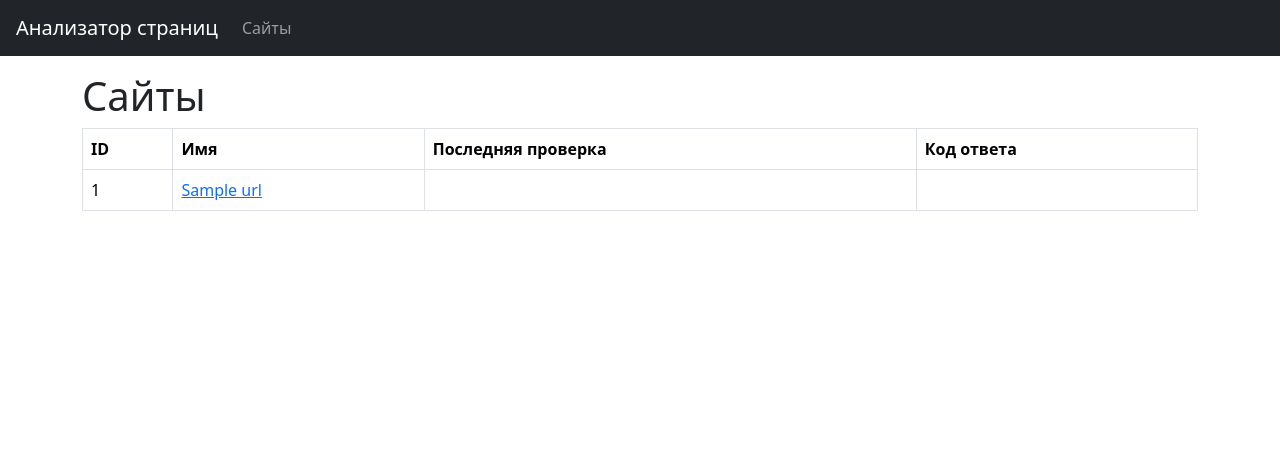
After one commit to Asgef/python-project-83, a Flask app: page /urls in a window 1280 px wide. The commit adds this page. Shown: the top 467 px of the page. Run offline with Flask 3, Linux system fonts and the light colour scheme; a database or web service that is not in the repository returns one stand-in record (values such as "Sample title"); some libraries are stand-ins or nearby versions.

Commit message:
Add urls.html and handler

```diff
--- a/page_analyzer/app.py
+++ b/page_analyzer/app.py
@@ -7,11 +7,13 @@ from flask import (
     get_flashed_messages,
     redirect
 )
-from dotenv import load_dotenv
-from page_analyzer.db import add_url_to_db, get_url_by_name, get_url_by_id
+from page_analyzer.db import (
+    add_url_to_db, get_url_by_name, get_url_by_id, get_all_urls
+)
 from page_analyzer.validator import (
     validate, ERROR_INVALID_URL, ERROR_URL_EXISTS
 )
+from dotenv import load_dotenv
 import os
 
 load_dotenv()
@@ -26,7 +28,7 @@ def index():
     return render_template('index.html')
 
 
-@app.route('/urls', methods=['POST'])
+@app.post('/urls')
 def post_urls():
 
     url = request.form.get('url')
@@ -58,6 +60,17 @@ def post_urls():
     return redirect(url_for('show_urls', id=id))
 
 
+@app.get('/urls')
+def get_list_urls():
+    data_urls = get_all_urls()
+    urls = [{'id': id, 'name': name} for id, name in data_urls]
+
+    return render_template(
+        'urls.html',
+        urls=urls
+    )
+
+
 @app.route('/urls/<int:id>', methods=['GET'])
 def show_urls(id):
     data_url = get_url_by_id(id)
--- a/page_analyzer/db.py
+++ b/page_analyzer/db.py
@@ -24,7 +24,7 @@ def get_url_by_id(id):
     conn = psycopg2.connect(DATABASE_URL)
 
     with conn.cursor() as curs:
-        select = 'SELECT * FROM urls WHERE id=(%s)'
+        select = 'SELECT * FROM urls WHERE id=(%s);'
         curs.execute(select, [id])
         url = curs.fetchone()
     conn.close()
@@ -36,7 +36,21 @@ def add_url_to_db(address):
     conn = psycopg2.connect(DATABASE_URL)
 
     with conn.cursor() as curs:
-        insert = 'INSERT INTO urls (name) VALUES (%s)'
+        insert = 'INSERT INTO urls (name) VALUES (%s);'
         curs.execute(insert, [address])
         conn.commit()
     conn.close()
+
+
+def get_all_urls():
+    conn = psycopg2.connect(DATABASE_URL)
+
+    with conn.cursor() as curs:
+        select = '''SELECT id, name
+                    FROM urls
+                    ORDER BY id DESC;'''
+        curs.execute(select)
+        urls = curs.fetchall()
+    conn.close()
+
+    return urls
--- a/page_analyzer/templates/layout.html
+++ b/page_analyzer/templates/layout.html
@@ -15,7 +15,7 @@
                 <a class="navbar-brand" href="/">Анализатор страниц</a>
                 <div id="navbarNav">
                     <ul class="navbar-nav">
-                        <li class="nav-item"><a class="nav-link " href="...">Сайты</a></li>
+                        <li class="nav-item"><a class="nav-link " href="{{ url_for('get_list_urls') }}">Сайты</a></li>
                     </ul>
                 </div>
             </nav>
--- /dev/null
+++ b/page_analyzer/templates/urls.html
@@ -0,0 +1,31 @@
+{% extends 'layout.html' %}
+
+{% block title %}
+    Анализатор страниц - Сайты
+{% endblock %}
+
+{% block main %}
+<h1>Сайты</h1>
+<div class="table-responsive">
+    <table class="table table-bordered table-hover text-nowrap" data-test="urls">
+        <tbody>
+            <tr>
+                <th>ID</th>
+                <th>Имя</th>
+                <th>Последняя проверка</th>
+                <th>Код ответа</th>
+            </tr>
+            {% if urls %}
+                {% for url in urls %}
+                <tr>
+                    <td>{{ url.id }}</td>
+                    <td><a href="{{ url_for('show_urls', id=url.id) }}">{{ url.name }}</a></td>
+                    <td>{{ url.last_check if url.last_check is not none }}</td>
+                    <td>{{ url.status_code if url.status_code is not none }}</td>
+                </tr>
+                {% endfor %}
+            {% endif %}
+        </tbody>
+    </table>
+</div>
+{% endblock %}
```
